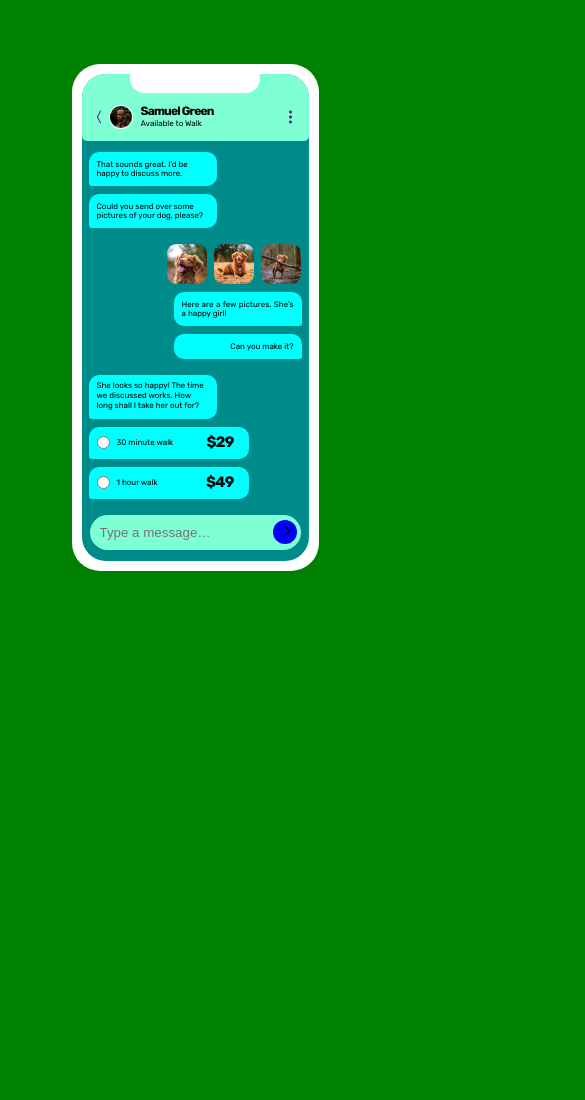
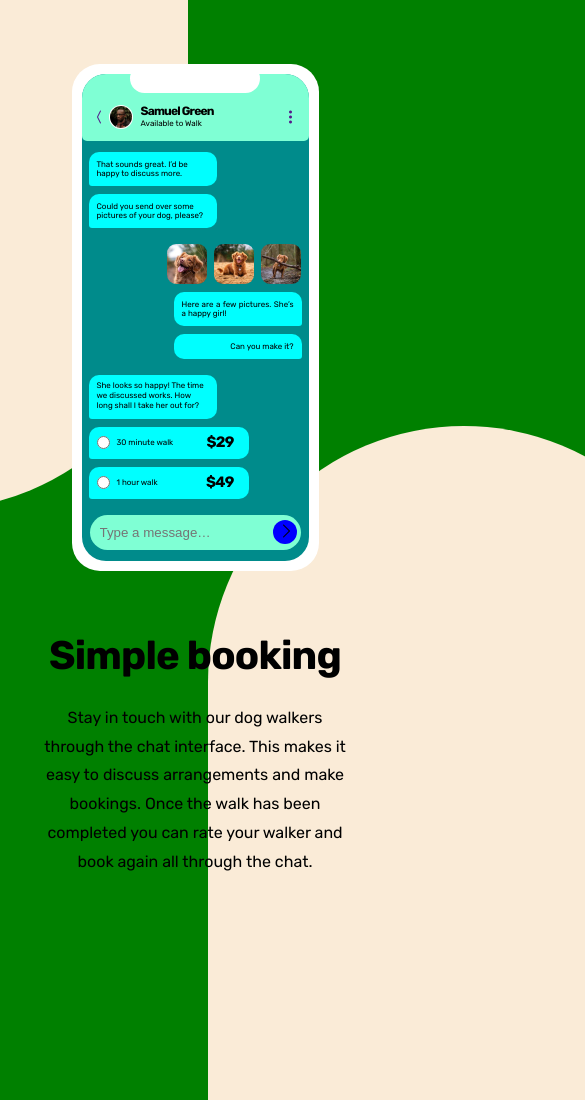
Before and after one commit to vace328/FM-Chat-App-Illustration, a plain HTML site: page index.html in a window 390 px wide. Shown: the top 1100 px of the page, 585 px wide, since content can reach past the window. Before the commit the page ends 844 px from the top, so only its background shows below. Drawn offline with nearby package versions, Linux system fonts and the light colour scheme.

Commit message:
mobile size layout and background styling elements

```diff
--- a/index.html
+++ b/index.html
@@ -18,7 +18,7 @@
       <h1>Chat App Illustration</h1>
     </header>
 
-    <div class="phone-wrapper">
+    <section class="phone-wrapper">
       <div class="phone">
         <div class="phone__inner-frame">
           <div class="chat-header">
@@ -92,20 +92,16 @@
           </div>
         </div>
       </div>
-    </div>
+    </section>
 
+    <section class="text-wrapper">
+      <h2>Simple booking</h2>
+      <p>Stay in touch with our dog walkers through the chat interface. This makes it easy to
+        discuss arrangements and make bookings. Once the walk has been completed you can rate
+        your walker and book again all through the chat.</p>
+    </section>
 
   </main>
-
-
-
-  <!-- Simple booking
-
-  Stay in touch with our dog walkers through the chat interface. This makes it easy to
-  discuss arrangements and make bookings. Once the walk has been completed you can rate
-  your walker and book again all through the chat. -->
-
-
 
   <!-- <footer class="attribution">
     Challenge by <a href="https://www.frontendmentor.io?ref=challenge" target="_blank">Frontend Mentor</a>.
--- a/scss/base/_typography.scss
+++ b/scss/base/_typography.scss
@@ -1,8 +1,8 @@
-// h2 {
-//     // font-size: 24px;
-//     // font-family: $ffamily_primary;
-//     // font-weight: 700;
-// }
+h2 {
+    font-size: 40px;
+    font-family: $ffamily_primary;
+    font-weight: 700;
+}
 
 a, div, p, header, footer, label {
     font-family: $ffamily_primary;
--- a/scss/style.scss
+++ b/scss/style.scss
@@ -17,17 +17,63 @@ body {
     box-sizing: border-box;
     background-color: green;
     min-height: 100vh;
+    overflow: hidden;
     // display: flex;
     // flex-direction: column;
     // justify-content: flex-start;
     // align-items: center;
-    padding: 64px 0px 0 0px;
+    padding: 64px 36px 0 36px;
 }
+
 
 main {
     width: 100%;
     // max-width: 540px;
 }
+.phone-wrapper {
+    width: 100%;
+    margin-bottom: 55px;
+    position: relative;
+    &:before {
+        position: absolute;
+        content: '';
+        width: 512px;
+        height: 951px;
+        background-color: antiquewhite;
+        border-radius: 256px;
+        top: -505px;
+        left: -360px;
+        z-index: -1;
+    }
+}
+.text-wrapper {
+    padding-bottom: 60px;
+    position: relative;
+    &:before {
+        position: absolute;
+        content: '';
+        width: 512px;
+        height: 951px;
+        background-color: antiquewhite;
+        border-radius: 256px;
+        top: -200px;
+        right: -366px;
+        z-index: -1;
+    }
+
+    h2 {
+        padding: 10px 0;
+        text-align: center;
+        letter-spacing: -0.8px;
+        margin-bottom: 18px;
+    }
+
+    p {
+        line-height: 1.8;
+        text-align: center;
+    }
+}
+
 
 .phone {
     margin: 0 auto;
```
Also changed, not shown: css/style.css, 1 other file.
